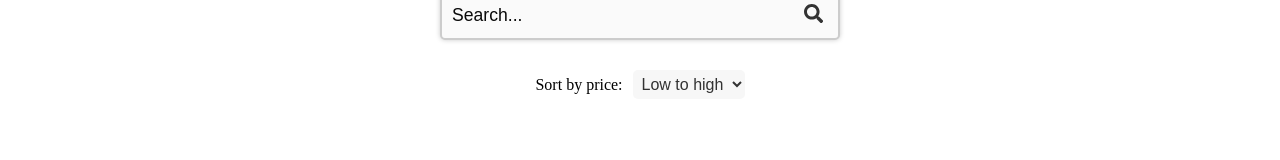
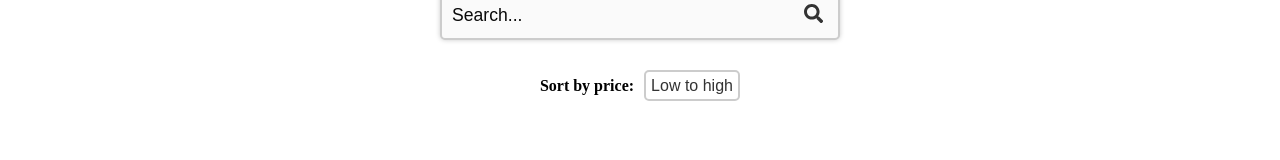
Before and after one commit to 964Code/e-com-novus, a React (Vite) app in the folder frontend/: page /products/1/1 in a window 1280 px wide. Shown: the part 210-370 px from the top of the page. Built offline with nearby package versions, Linux system fonts and the light colour scheme; no server answers.

Commit message:
adjusted styling for price-sorting. Added aria-label + htmlFor attribute

```diff
--- a/frontend/src/pages/Products/Products.jsx
+++ b/frontend/src/pages/Products/Products.jsx
@@ -37,10 +37,12 @@ function Products() {
         <CategoriesMenu />
         <SearchBar onSearch={setSearchTerm} />
         <S.SortContainer>
-          <S.SortLabel>Sort by price:</S.SortLabel>
+          <S.SortLabel htmlFor='sortSelect'>Sort by price:</S.SortLabel>
           <S.SortSelect
+            id='sortSelect'
             value={sortOrder}
             onChange={(e) => setSortOrder(e.target.value)}
+            aria-label='Sort by price'
           >
             <option value='lowToHigh'>Low to high</option>
             <option value='highToLow'>High to low</option>
--- a/frontend/src/pages/Products/styled.jsx
+++ b/frontend/src/pages/Products/styled.jsx
@@ -19,20 +19,22 @@ export const SortContainer = styled.div`
 export const SortLabel = styled.label`
   font-size: 1rem;
   margin-right: 10px;
+  font-weight: bold;
 `;
 
 export const SortSelect = styled.select`
   font-size: 1rem;
   padding: 5px;
-  border: none;
+  border: 2px solid #ccc;
   border-radius: 5px;
-  background-color: #f7f7f7;
+  background-color: #fff;
   color: #333;
   cursor: pointer;
+  appearance: none;
 
   &:hover,
   &:focus {
-    background-color: #eee;
+    border-color: #1ac1c6;
     outline: none;
   }
 `;
--- a/frontend/src/pages/SelectedCategory/SelectedCategory.jsx
+++ b/frontend/src/pages/SelectedCategory/SelectedCategory.jsx
@@ -42,10 +42,12 @@ function SelectedCategory() {
         <CategoriesMenu />
         <SearchBar onSearch={setSearchTerm} />
         <S.SortContainer>
-          <S.SortLabel>Sort by price:</S.SortLabel>
+          <S.SortLabel htmlFor='sortSelect'>Sort by price:</S.SortLabel>
           <S.SortSelect
+            id='sortSelect'
             value={sortOrder}
             onChange={(e) => setSortOrder(e.target.value)}
+            aria-label='Sort by price'
           >
             <option value='lowToHigh'>Low to high</option>
             <option value='highToLow'>High to low</option>
--- a/frontend/src/pages/SelectedCategory/styled.jsx
+++ b/frontend/src/pages/SelectedCategory/styled.jsx
@@ -41,20 +41,22 @@ export const SortContainer = styled.div`
 export const SortLabel = styled.label`
   font-size: 1rem;
   margin-right: 10px;
+  font-weight: bold;
 `;
 
 export const SortSelect = styled.select`
   font-size: 1rem;
   padding: 5px;
-  border: none;
+  border: 2px solid #ccc;
   border-radius: 5px;
-  background-color: #f7f7f7;
+  background-color: #fff;
   color: #333;
   cursor: pointer;
+  appearance: none;
 
   &:hover,
   &:focus {
-    background-color: #eee;
+    border-color: #1ac1c6;
     outline: none;
   }
 `;
```
